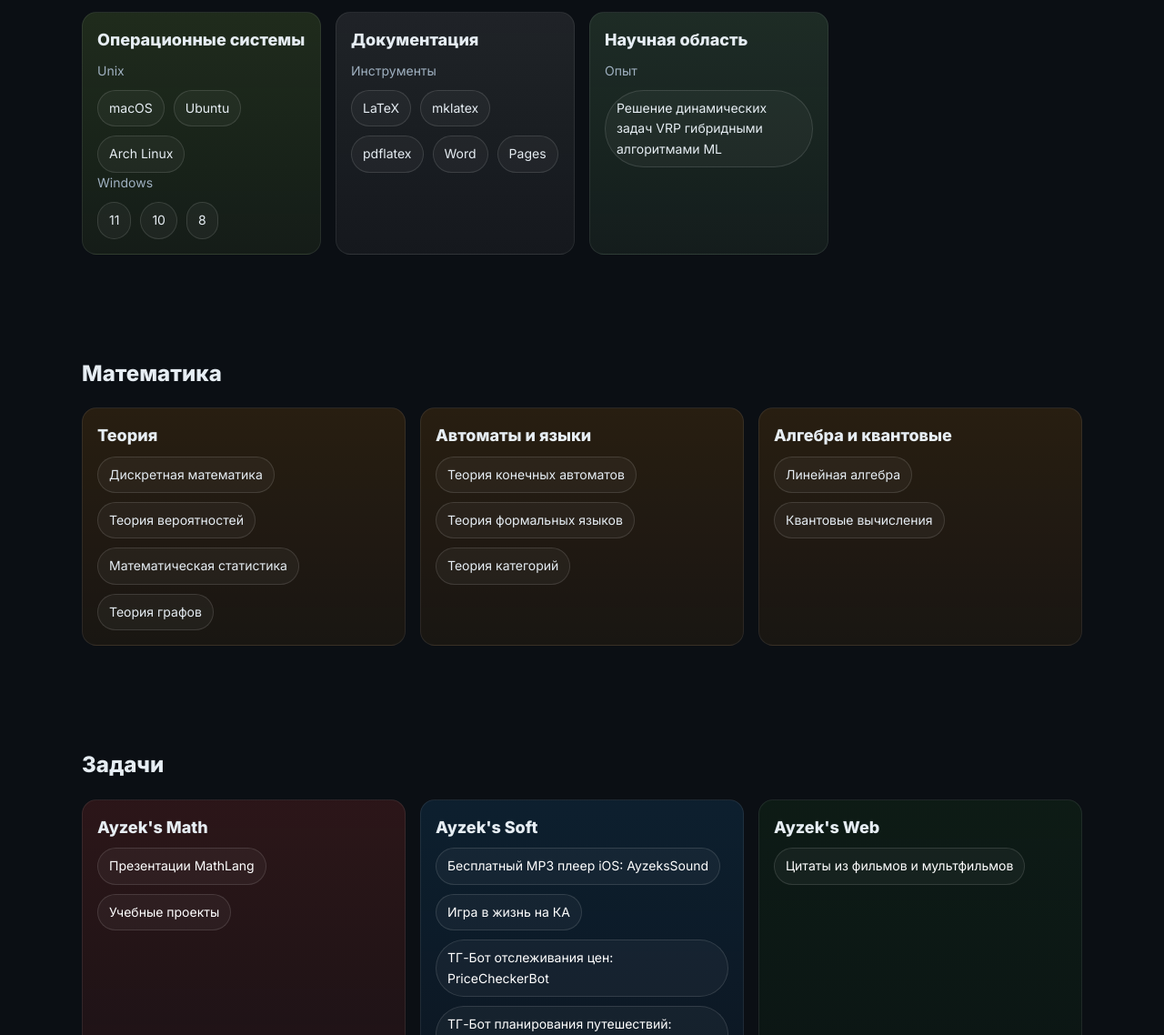
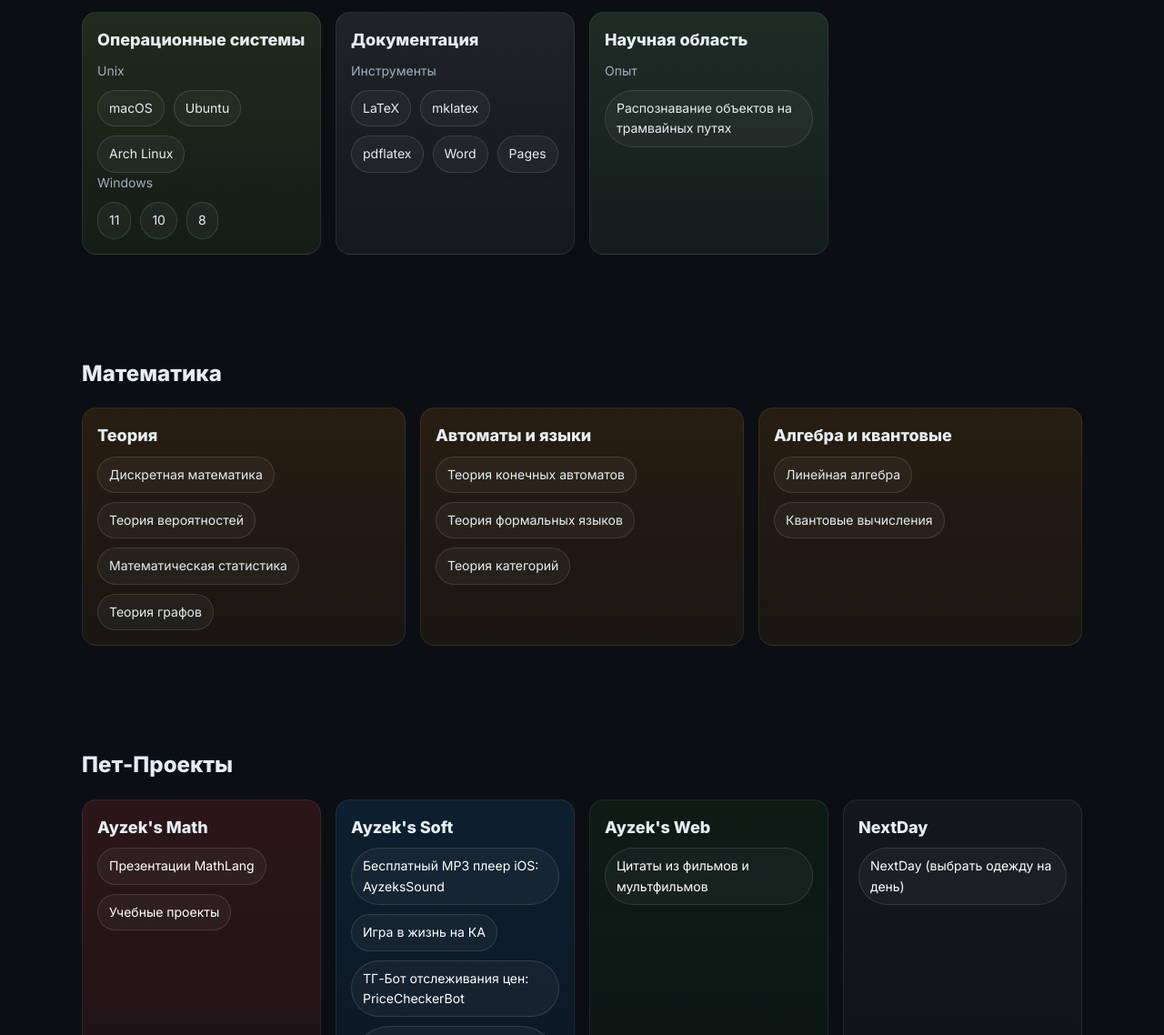
Before and after one commit to MathematicLove/SiteForCV, a plain HTML site: page index.html in a window 1280 px wide. Shown: the part 1662-2800 px from the top of the page at 91% size. Drawn offline with Linux system fonts and the light colour scheme.

Commit message:
Added NDP to PetProjects

```diff
--- a/assets/js/app.js
+++ b/assets/js/app.js
@@ -97,7 +97,7 @@
         title: 'Научная область',
         className: 'tag-science',
         groups: [
-          { name: 'Опыт', items: ['Решение динамических задач VRP гибридными алгоритмами ML'] }
+          { name: 'Опыт', items: ['Распознавание объектов на трамвайных путях'] }
         ]
       }
     ],
@@ -134,6 +134,14 @@
         className: 'tag-task-web',
         links: [
           { label: 'Цитаты из фильмов и мультфильмов', href: 'https://github.com/MathematicLove/quotes_web_app' }
+        ]
+      },
+      {
+        key: 'nextday',
+        title: 'NextDay',
+        className: 'tag-task-nextday',
+        links: [
+          { label: 'NextDay (выбрать одежду на день)', href: 'https://github.com/MathematicLove/NextDayPlanner' }
         ]
       }
     ]
--- a/index.html
+++ b/index.html
@@ -19,7 +19,7 @@
           <li><a href="#about">Обо мне</a></li>
           <li><a href="#skills">Навыки</a></li>
           <li><a href="#math">Математика</a></li>
-          <li><a href="#tasks">Задачи</a></li>
+          <li><a href="#tasks">Пет-Проекты</a></li>
           <li><a href="#contact">Контакты</a></li>
         </ul>
         <div class="nav-actions">
@@ -60,7 +60,7 @@
 
       <section id="tasks" class="section tasks">
         <div class="container">
-          <h2>Задачи</h2>
+          <h2>Пет-Проекты</h2>
           <div id="tasks-grid" class="skills-grid"><!-- Rendered by JS --></div>
         </div>
       </section>
```
